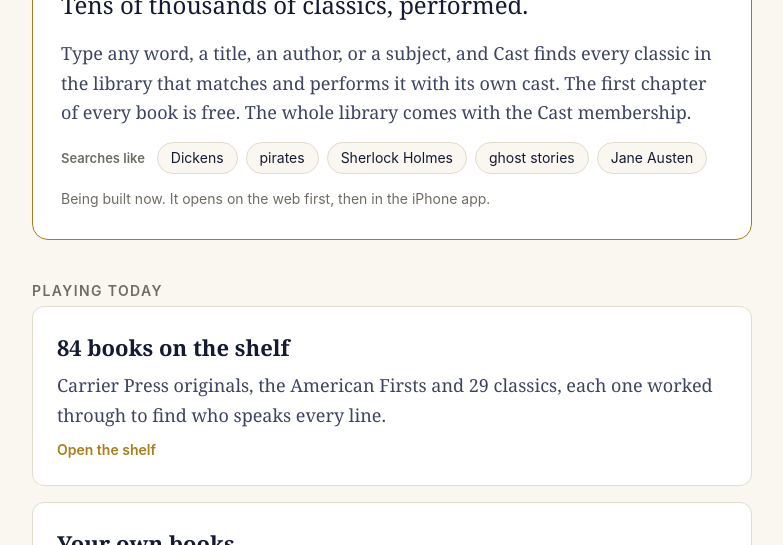
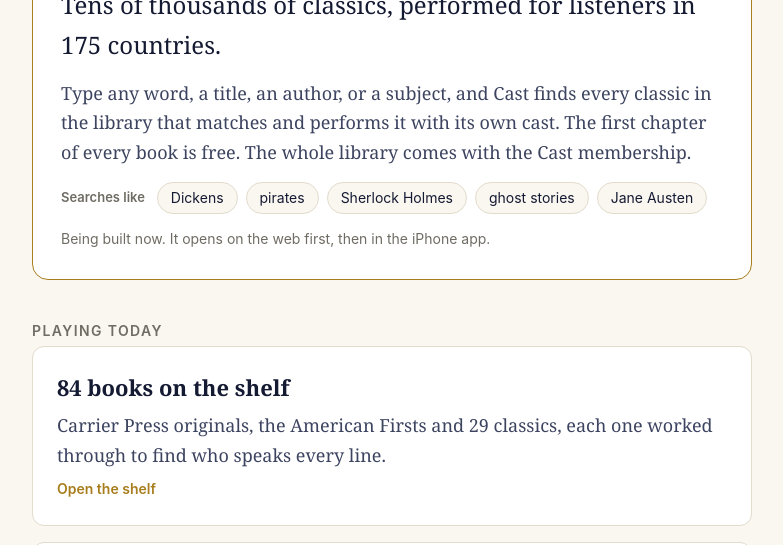
Before and after one commit to carrster43/carrierlabs-site, a plain HTML site: page index.html in a window 1280 px wide. Shown: the part 555-1100 px from the top of the page, without its empty margins (248-1031 px from the left). Drawn offline with Linux system fonts and the light colour scheme.

Commit message:
Cast Library panel: performed for listeners in 175 countries (author 2026-11-21)
Co-Authored-By: Claude Opus 5.5 <noreply@anthropic.com>
Claude-Session: b0e4ebbd-2fcf-4ee3-97b2-ab0d97e98d21

```diff
--- a/index.html
+++ b/index.html
@@ -11,7 +11,7 @@
 <body><main class="wrap">
 <header><div class="eyebrow">Carrier Labs presents Cast</div><h1>Every character, in their own voice.</h1><p class="lede">Cast performs a book the way a full cast would: a narrator, and a separate voice for each character, kept the same every time you open the book so you learn who is who. It plays in your browser today.</p><p class="cta"><a class="btn" href="https://carrierpress.com/apps/cast/">Open Cast</a><a class="btn-quiet" href="https://carrierpress.com/apps/cast/">Hear a few lines first</a></p></header>
 
-<section class="feature" aria-labelledby="library"><div class="tag">Coming to Cast</div><h2 id="library">The Cast Library</h2><p class="big">Tens of thousands of classics, performed.</p><p>Type any word, a title, an author, or a subject, and Cast finds every classic in the library that matches and performs it with its own cast. The first chapter of every book is free. The whole library comes with the Cast membership.</p><p class="tries"><span class="tries-label">Searches like</span> <span class="chip">Dickens</span> <span class="chip">pirates</span> <span class="chip">Sherlock Holmes</span> <span class="chip">ghost stories</span> <span class="chip">Jane Austen</span></p><p class="note">Being built now. It opens on the web first, then in the iPhone app.</p></section>
+<section class="feature" aria-labelledby="library"><div class="tag">Coming to Cast</div><h2 id="library">The Cast Library</h2><p class="big">Tens of thousands of classics, performed for listeners in 175 countries.</p><p>Type any word, a title, an author, or a subject, and Cast finds every classic in the library that matches and performs it with its own cast. The first chapter of every book is free. The whole library comes with the Cast membership.</p><p class="tries"><span class="tries-label">Searches like</span> <span class="chip">Dickens</span> <span class="chip">pirates</span> <span class="chip">Sherlock Holmes</span> <span class="chip">ghost stories</span> <span class="chip">Jane Austen</span></p><p class="note">Being built now. It opens on the web first, then in the iPhone app.</p></section>
 
 <h3>Playing today</h3>
 <div class="cards"><a class="card" href="https://carrierpress.com/apps/cast/"><h2>84 books on the shelf</h2><p>Carrier Press originals, the American Firsts and 29 classics, each one worked through to find who speaks every line.</p><span class="go">Open the shelf</span></a><a class="card" href="https://carrierpress.com/apps/cast/"><h2>Your own books</h2><p>Add an EPUB file of your own and Cast performs it. The file is read inside your browser and never uploaded.</p><span class="go">Add a book</span></a><a class="card" href="https://carrierpress.com/apps/cast/"><h2>On iPhone</h2><p>The iPhone app is on its way. Join the list for one email, the day it is out.</p><span class="go">Join the list</span></a></div>
```
